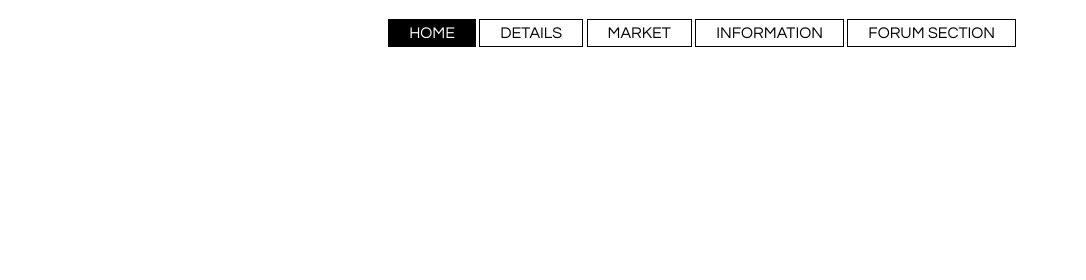
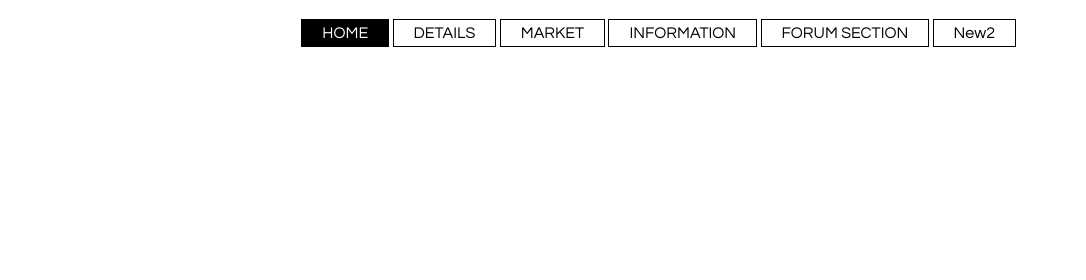
Before and after one commit to SwethaReddy82/Farmer-Portal, a plain HTML site: page index1.html in a window 1280 px wide. Shown: the top 280 px of the page, 194-1280 px from the left. Drawn offline with Linux system fonts and the light colour scheme.

Commit message:
commit index1
this is first commit in index1

```diff
--- a/index1.html
+++ b/index1.html
@@ -80,6 +80,7 @@ ul li.active a{
 				<li><a href="wing.html">MARKET</a></li>
 				<li><a href="info.html">INFORMATION</a></li>
 				<li><a href="forum1.html">FORUM SECTION</a></li>
+				<li><a href="#">New2</a></li>
 			</ul>
 		</div>
 		<div class="title">
```
